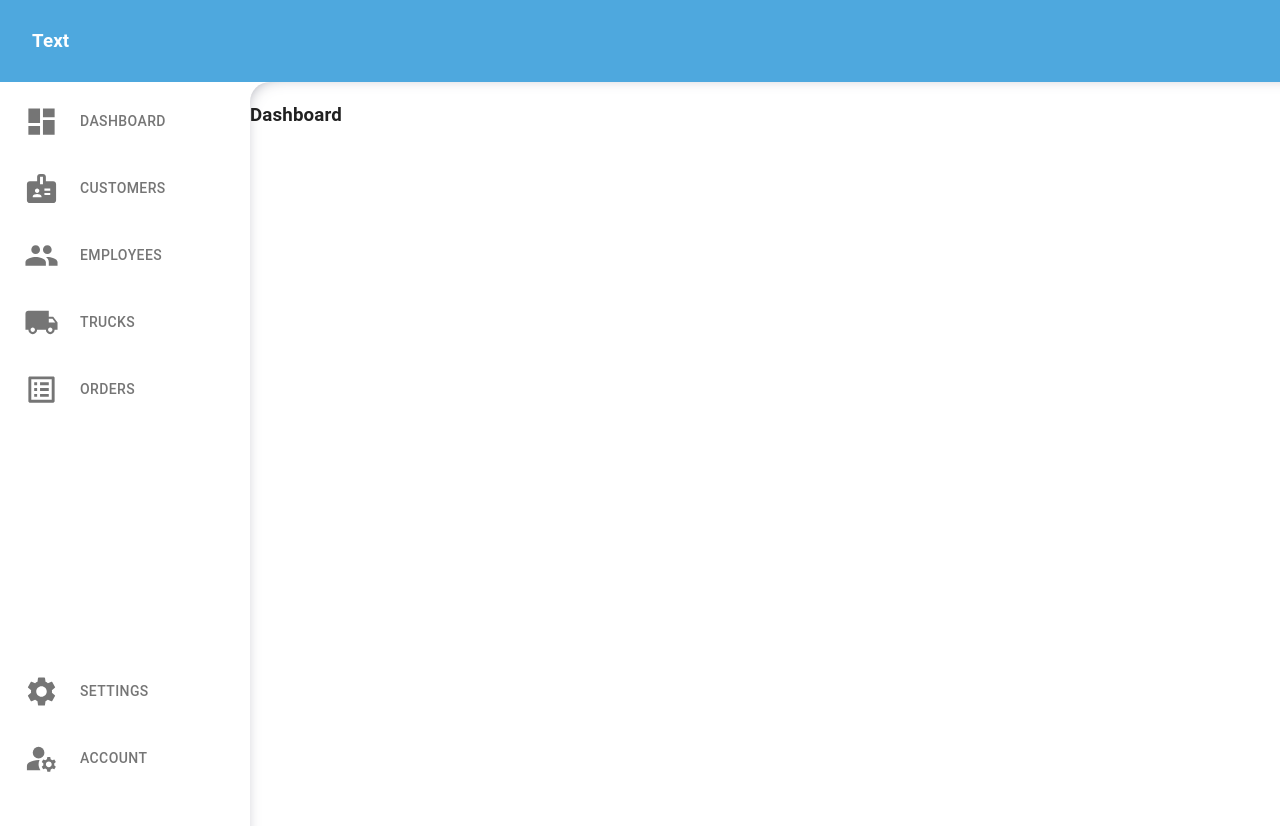
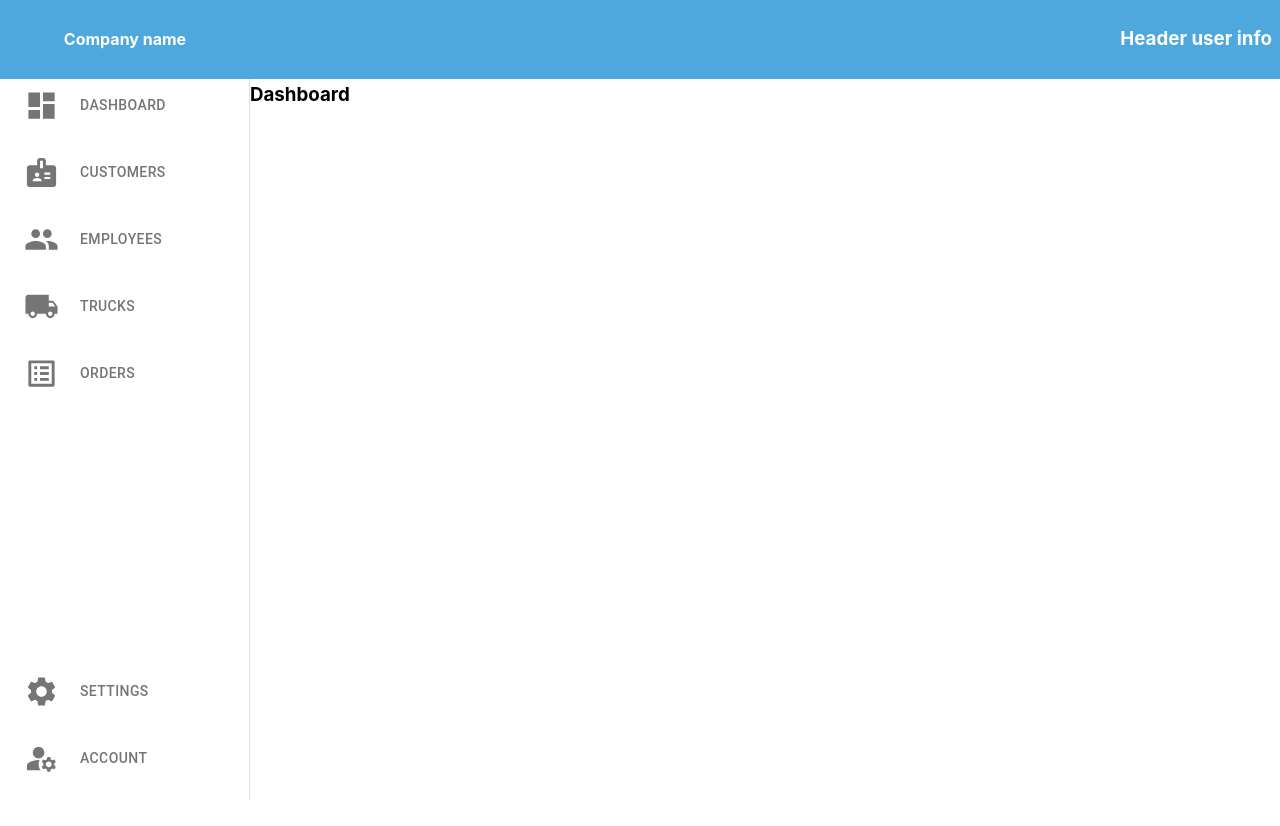
Before and after one commit to mzgardowski/transport-app, a React (Create React App) app: page / in a window 1280 px wide. After the commit the page ends 800 px from the top, so only its background shows below. Built offline with nearby package versions, Linux system fonts and the light colour scheme.

Commit message:
Configure Header

```diff
--- a/src/App.tsx
+++ b/src/App.tsx
@@ -1,8 +1,8 @@
 import React from "react";
-import { Box } from "@mui/material";
+import { Box, Toolbar } from "@mui/material";
 import { Route, Routes } from "react-router-dom";
-import Header from "./components/Layout/Header";
-import SideNavigation from "./components/Layout/SideNavigation";
+import Header from "./Layout/Header";
+import SideNavigation from "./Layout/SideNavigation";
 import Dashboard from "./Pages/Home/Dashboard";
 import Customers from "./Pages/Customers/Customers";
 import Employees from "./Pages/Employees/Employees";
@@ -20,13 +20,10 @@ const App = () => {
       <Box
         component="main"
         sx={{
-          boxShadow: "inset 8px 8px 20px -20px rgba(66, 68, 90, 1)",
-          borderStartStartRadius: 20,
-          marginTop: "82px",
-          height: "93vh",
           width: "100%",
         }}
       >
+        <Toolbar />
         <Routes>
           <Route path="/" element={<Dashboard />} />
           <Route path="/customers" element={<Customers />} />
--- /dev/null
+++ b/src/Layout/Header.tsx
@@ -0,0 +1,27 @@
+import React, { FC } from "react";
+import { AppBar } from "@mui/material";
+import GlobalColors from "src/styles/GlobalColors";
+import LogoContainer from "src/components/LogoContainer";
+import HeaderUserInfo from "src/components/HeaderUserInfo";
+
+const Header: FC = () => {
+  return (
+    <AppBar
+      sx={{
+        zIndex: (theme) => theme.zIndex.drawer + 1,
+        padding: 1,
+        backgroundColor: GlobalColors.backgroundColor.primary,
+        boxShadow: "none",
+        display: "flex",
+        flexDirection: "row",
+        justifyContent: "space-between",
+        paddingLeft: 0,
+      }}
+    >
+      <LogoContainer />
+      <HeaderUserInfo />
+    </AppBar>
+  );
+};
+
+export default Header;
--- a/src/components/Layout/SideNavigation.tsx
+++ b/src/Layout/SideNavigation.tsx
@@ -1,5 +1,5 @@
 import React from "react";
-import { Drawer, Box, List } from "@mui/material";
+import { Drawer, Box, List, Toolbar } from "@mui/material";
 import {
   People,
   Dashboard,
@@ -9,7 +9,7 @@ import {
   ManageAccounts,
   ListAlt,
 } from "@mui/icons-material";
-import LinkListItem from "../LinkListItem/LinkListItem";
+import LinkListItem from "../components/LinkListItem";
 
 const SideNavigation = () => {
   return (
@@ -25,15 +25,14 @@ const SideNavigation = () => {
           minWidth: "200px",
           maxWidth: "250px",
           boxSizing: "border-box",
-          border: "none",
         },
       }}
     >
+      <Toolbar />
       <Box
         sx={{
           display: "flex",
           flexWrap: "wrap",
-          marginTop: "80px",
           width: "100%",
           height: "100%",
         }}
--- /dev/null
+++ b/src/components/HeaderUserInfo.tsx
@@ -0,0 +1,12 @@
+import React from "react";
+import { Box } from "@mui/material";
+
+const HeaderUserInfo = () => {
+  return (
+    <Box>
+      <h3>Header user info</h3>
+    </Box>
+  );
+};
+
+export default HeaderUserInfo;
--- a/src/components/Layout/Header.tsx
+++ /dev/null
@@ -1,25 +0,0 @@
-import React, { FC } from "react";
-import { AppBar, CssBaseline, Toolbar } from "@mui/material";
-import GlobalColors from "src/styles/GlobalColors";
-
-const Header: FC = () => {
-  return (
-    <>
-      <CssBaseline />
-      <AppBar
-        sx={{
-          zIndex: (theme) => theme.zIndex.drawer + 1,
-          padding: 1,
-          backgroundColor: GlobalColors.backgroundColor.primary,
-          boxShadow: "none",
-        }}
-      >
-        <Toolbar>
-          <h3>Text</h3>
-        </Toolbar>
-      </AppBar>
-    </>
-  );
-};
-
-export default Header;
--- /dev/null
+++ b/src/components/LogoContainer.tsx
@@ -0,0 +1,20 @@
+import React from "react";
+import { Box } from "@mui/material";
+
+const LogoContainer = () => {
+  return (
+    <Box
+      sx={{
+        width: "20vw",
+        minWidth: "200px",
+        maxWidth: "250px",
+        textAlign: "center",
+        margin: 0,
+      }}
+    >
+      <h4>Company name </h4>
+    </Box>
+  );
+};
+
+export default LogoContainer;
```
Also changed, not shown: src/components/LinkListItem.tsx (renamed from src/components/LinkListItem/LinkListItem.tsx), 1 other file (tests, documents, lock files or other folders).
